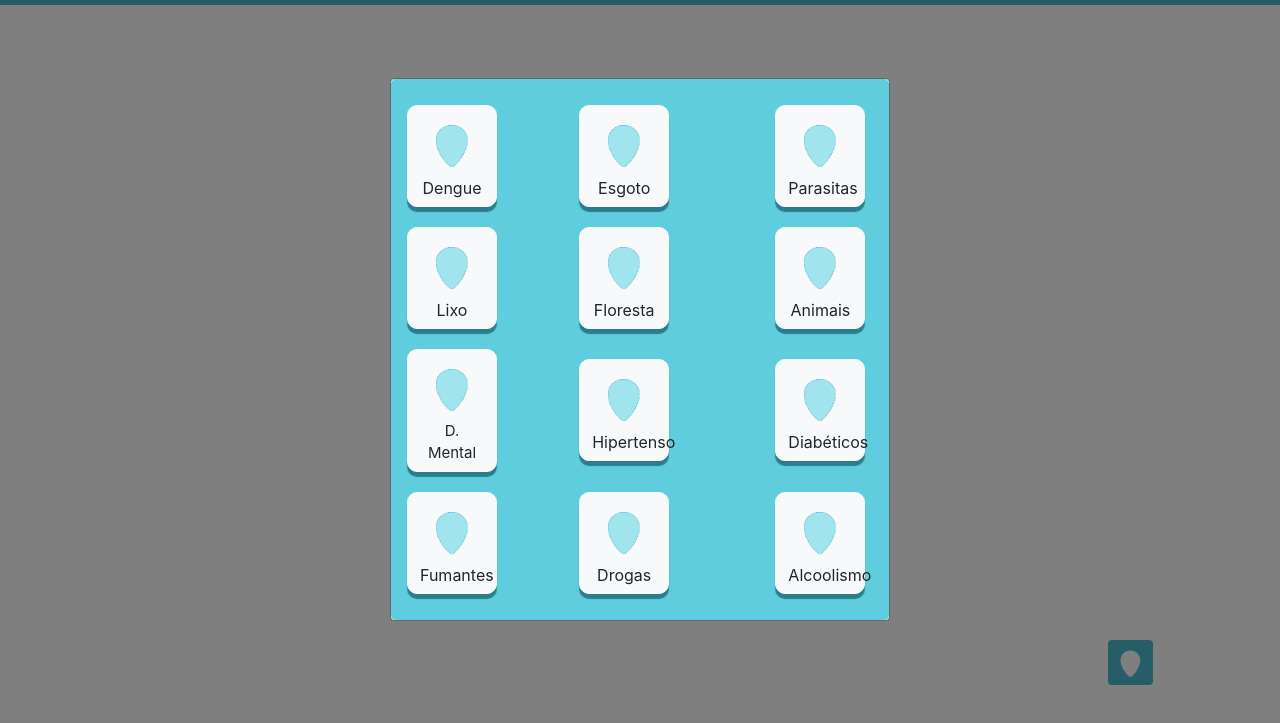
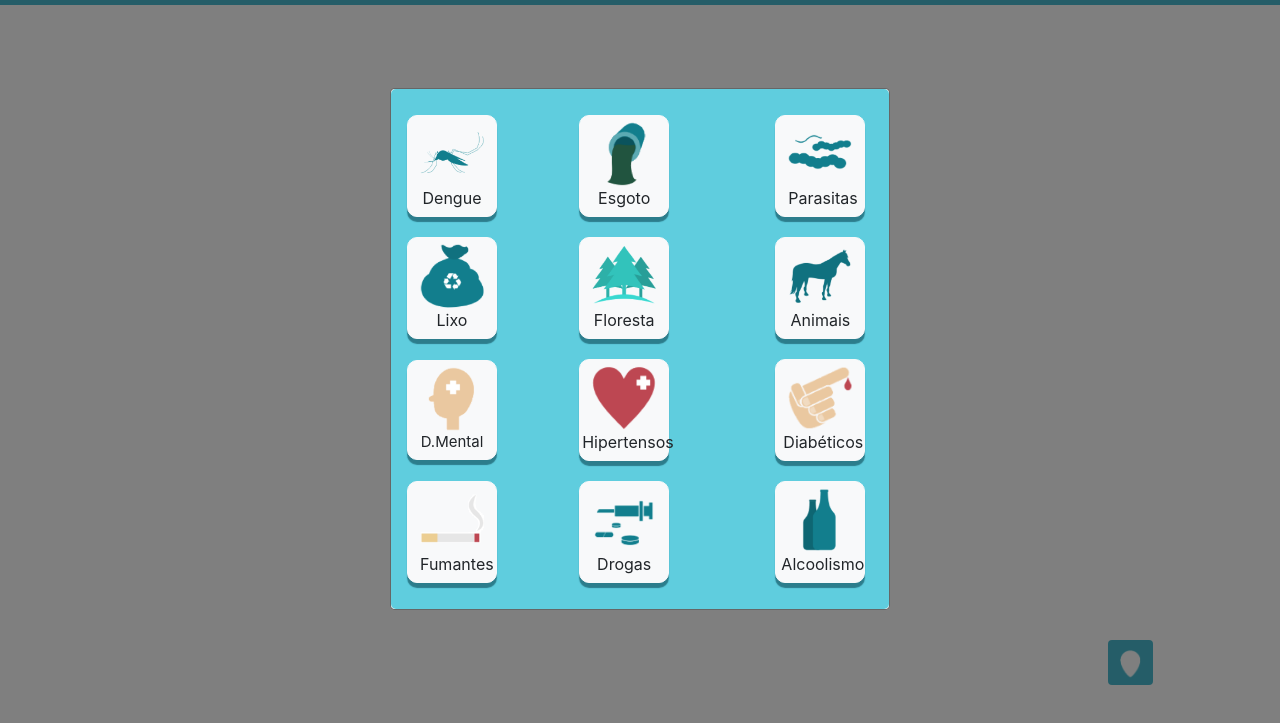
Before and after one commit to felipeVsc/AgenteTEIN, a plain HTML site: page modals.html in a window 1280 px wide. Both pictures are taken after a click on the button 1130 px from the left and 713 px from the top of the page. Shown: the part 51-774 px from the top of the page. Drawn offline with nearby package versions, Linux system fonts and the light colour scheme.

Commit message:
modals icons; modals besteiras

```diff
--- a/modals.html
+++ b/modals.html
@@ -15,7 +15,7 @@
       <nav class="navbar navbar-expand-md navCor navbar-dark link">
         <div id="mySidenav" class="sidenav">
           <a href="javascript:void(0)" class="closebtn" onclick="closeNav()">&times;</a>
-          <a href="#">Início</a>
+          <a href="Main.html">Início</a>
           <a href="#">idk</a>
         </div>
         <button class="navbar-toggler" type="button" data-toggle="collapse" data-target="#collapsibleNavbar">
@@ -42,20 +42,20 @@
                                     <div class="row align-items-center">
                                       <div class="col-sm btDentro primeiro">
                                             <button type="button" class="btn btn-light mesmo-tamanho borda" id="testebotao" data-toggle="modal" data-target="#test2" data-dismiss="modal" data-dismiss="modal" onclick="mudarTexto('Dengue')">
-                                                    <img src="icons/iconMaps.png" width="100%%" height="100%%">
+                                                    <img src="icons/dengue.png" width="100%%" height="100%%">
                                                     <p class="p">Dengue</p>
                                                 </button>
 
                                       </div>
                                       <div class="col-sm btDentro meio">
                                             <button type="button" class="btn btn-light borda mesmo-tamanho " data-toggle="modal" data-target="#test2" data-dismiss="modal" onclick="mudarTexto('Esgoto')">
-                                                    <img src="icons/iconMaps.png" width="100%%" height="100%%">
+                                                    <img src="icons/esgoto.png" width="100%%" height="100%%">
                                                     <p class="p">Esgoto</p>
                                                 </button>
                                       </div>
                                       <div class="col-sm btDentro esquerda">
                                             <button type="button" class="btn btn-light borda mesmo-tamanho " data-toggle="modal" data-target="#test2" data-dismiss="modal" onclick="mudarTexto('Parasitas')">
-                                                    <img src="icons/iconMaps.png" width="100%" height="100%">
+                                                    <img src="icons/parasitas.png" width="100%" height="100%">
                                                     <p class="p">Parasitas</p>
                                                 </button>
                                       </div>
@@ -64,20 +64,20 @@
                                     <div class="row align-items-center">
                                             <div class="col-sm btDentro primeiro">
                                                   <button type="button" class="btn btn-light borda mesmo-tamanho" data-toggle="modal" data-target="#test2" data-dismiss="modal" onclick="mudarTexto('Lixo')">
-                                                          <img src="icons/iconMaps.png" width="100%%" height="100%%">
+                                                          <img src="icons/lixo.png" width="100%%" height="100%%">
                                                           <p class="p">Lixo</p>
                                                       </button>
 
                                             </div>
                                             <div class="col-sm btDentro meio">
                                                   <button type="button" class="btn btn-light borda mesmo-tamanho  " data-toggle="modal" data-target="#test2" data-dismiss="modal" onclick="mudarTexto('Floresta')">
-                                                          <img src="icons/iconMaps.png" width="100%%" height="100%%">
+                                                          <img src="icons/floresta.png" width="100%%" height="100%%">
                                                           <p class="p">Floresta</p>
                                                       </button>
                                             </div>
                                             <div class="col-sm btDentro esquerda">
                                                   <button type="button" class="btn btn-light borda  mesmo-tamanho " data-toggle="modal" data-target="#test2" data-dismiss="modal" onclick="mudarTexto('Animais')">
-                                                          <img src="icons/iconMaps.png" width="100%" height="100%">
+                                                          <img src="icons/animais.png" width="100%" height="100%">
                                                           <p class="p">Animais</p>
                                                       </button>
                                             </div>
@@ -86,21 +86,21 @@
                                           <div class="row align-items-center">
                                                 <div class="col-sm btDentro primeiro">
                                                       <button type="button" class="btn btn-light borda mesmo-tamanho" data-toggle="modal" data-target="#test2" data-dismiss="modal" onclick="mudarTexto('D. Mental')">
-                                                              <img src="icons/iconMaps.png" width="100%%" height="100%%">
-                                                              <p class="p" style="font-size: 15px;">D. Mental</p>
+                                                              <img src="icons/dMental.png" width="100%%" height="100%%">
+                                                              <p class="p" style="font-size: 15px;">D.Mental</p>
                                                           </button>
 
                                                 </div>
                                                 <div class="col-sm btDentro meio">
                                                       <button type="button" class="btn btn-light borda mesmo-tamanho  " data-toggle="modal" data-target="#test2" data-dismiss="modal" onclick="mudarTexto('Hipertenso')">
-                                                              <img src="icons/iconMaps.png" width="100%%" height="100%%">
-                                                              <p class="p">Hipertenso</p>
+                                                              <img src="icons/hiper.png" width="100%%" height="100%%">
+                                                              <p class="p" style="margin-left: -10px">Hipertensos</p>
                                                           </button>
                                                 </div>
                                                 <div class="col-sm btDentro esquerda">
                                                       <button type="button" class="btn btn-light borda mesmo-tamanho " data-toggle="modal" data-target="#test2" data-dismiss="modal" onclick="mudarTexto('Diabéticos')">
-                                                              <img src="icons/iconMaps.png" width="100%" height="100%">
-                                                              <p class="p">Diabéticos</p>
+                                                              <img src="icons/diab.png" width="100%" height="100%">
+                                                              <p class="p" style="margin-left: -5px">Diabéticos</p>
                                                           </button>
                                                 </div>
                                               </div>
@@ -108,21 +108,21 @@
                                               <div class="row align-items-center">
                                                     <div class="col-sm btDentro primeiro">
                                                           <button type="button" class="btn btn-light borda mesmo-tamanho" data-toggle="modal" data-target="#test2" data-dismiss="modal" onclick="mudarTexto('Fumantes')">
-                                                                  <img src="icons/iconMaps.png" width="100%%" height="100%%">
+                                                                  <img src="icons/fuma.png" width="100%%" height="100%%">
                                                                   <p class="p">Fumantes</p>
                                                               </button>
 
                                                     </div>
                                                     <div class="col-sm btDentro meio">
                                                           <button type="button" class="btn btn-light borda  mesmo-tamanho  " data-toggle="modal" data-target="#test2" data-dismiss="modal" onclick="mudarTexto('Drogas')">
-                                                                  <img src="icons/iconMaps.png" width="100%%" height="100%%">
+                                                                  <img src="icons/drogas.png" width="100%%" height="100%%">
                                                                   <p class="p">Drogas</p>
                                                               </button>
                                                     </div>
                                                     <div class="col-sm btDentro esquerda">
                                                           <button type="button" class="btn btn-light borda mesmo-tamanho " data-toggle="modal" data-target="#test2" data-dismiss="modal" onclick="mudarTexto('Alcoolismo')">
-                                                                  <img src="icons/iconMaps.png" width="100%" height="100%">
-                                                                  <p class="p">Alcoolismo</p>
+                                                                  <img src="icons/alcool.png" width="100%" height="100%">
+                                                                  <p class="p" style="margin-left: -7px">Alcoolismo</p>
                                                               </button>
                                                     </div>
                                                 </div>
@@ -196,7 +196,7 @@
                                         <textarea class="form-control" placeholder="Observações" id="message-text"></textarea>
                                     </div>
 
-                                      <button type="submit" class="btn btn-primary" style="margin-left: 15px;margin-right: 15px;margin-bottom: 15px;">Salvar</button>
+                                      <button type="submit" class="btn btn-info" style="margin-left: 15px;margin-right: 15px;margin-bottom: 15px;">Salvar</button>
 
                             </form>
                         </div>
```
Also changed, not shown: icons/alcool.png (added), icons/animais.png (added), icons/dMental.png (added), icons/dengue.png (added), icons/diab.png (added), icons/drogas.png (added), icons/esgoto.png (added), icons/floresta.png (added), icons/fuma.png (added), icons/hiper.png (added), icons/lixo.png (added), icons/parasitas.png (added).
